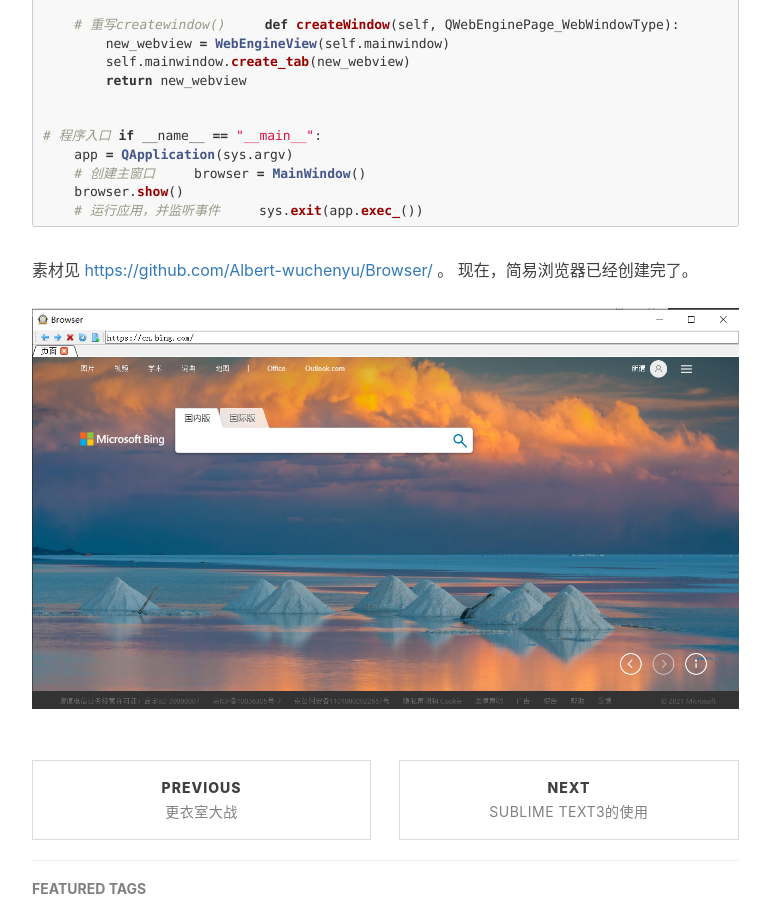
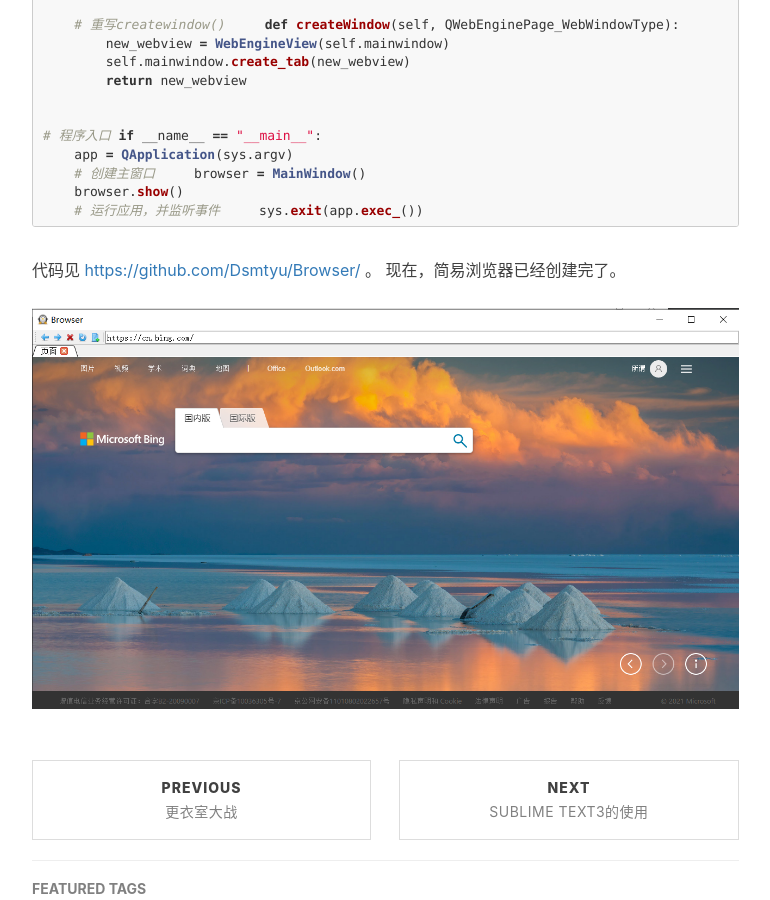
Before and after one commit to Dsmtyu/Dsmtyu.github.io, a Jekyll site: the page built from _posts/2021-08-07-Python简易浏览器.md, in a window 1280 px wide and 900 px high, scrolled down 2317 px. Shown: the whole window, without its empty margins (233-1003 px from the left). Built offline with Jekyll 4.4.1, drawn with Linux system fonts in a browser that asks for light colours; nearby versions of some CDN libraries; comment, search, counter and statistics services are not loaded.

Commit message:
Update 2021-08-07-Python简易浏览器.md

````diff
--- a/_posts/2021-08-07-Python简易浏览器.md
+++ b/_posts/2021-08-07-Python简易浏览器.md
@@ -144,6 +144,6 @@ if __name__ == "__main__":
     # 运行应用，并监听事件
     sys.exit(app.exec_())
 ```
-素材见 <https://github.com/Albert-wuchenyu/Browser/> 。
+代码见 <https://github.com/Dsmtyu/Browser/> 。
 现在，简易浏览器已经创建完了。
 ![](/img/posts/20210807/browser_1.jpg)
````
